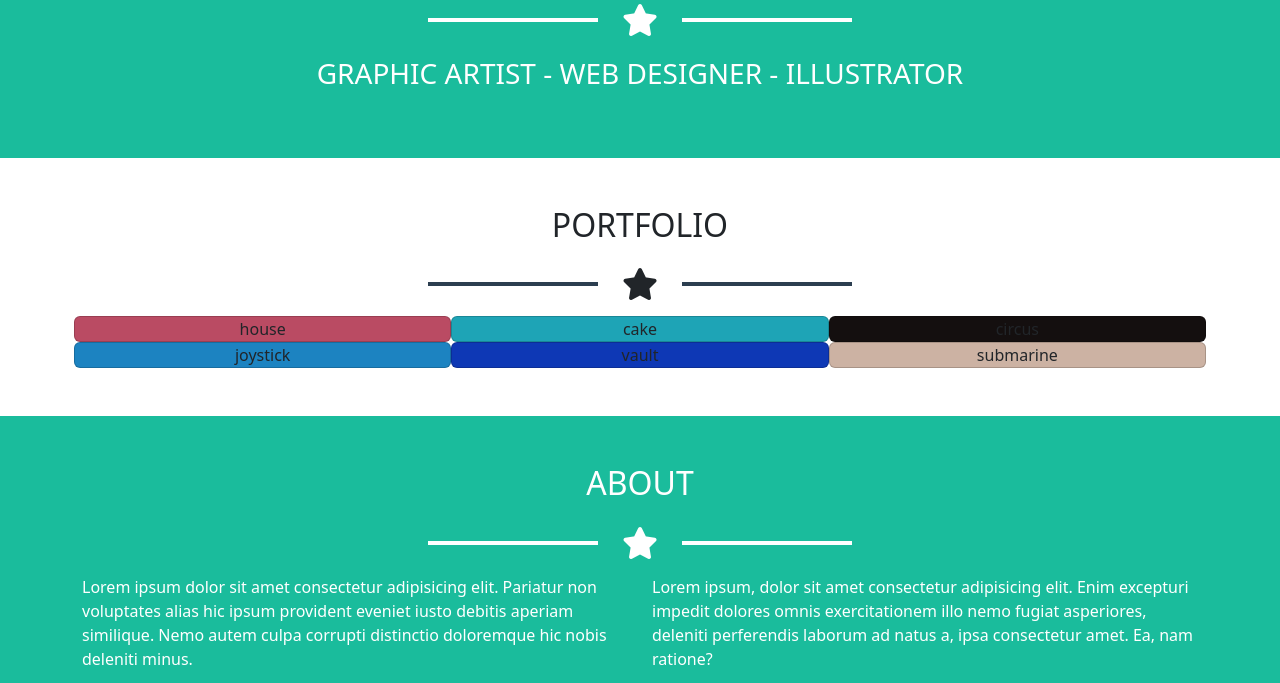
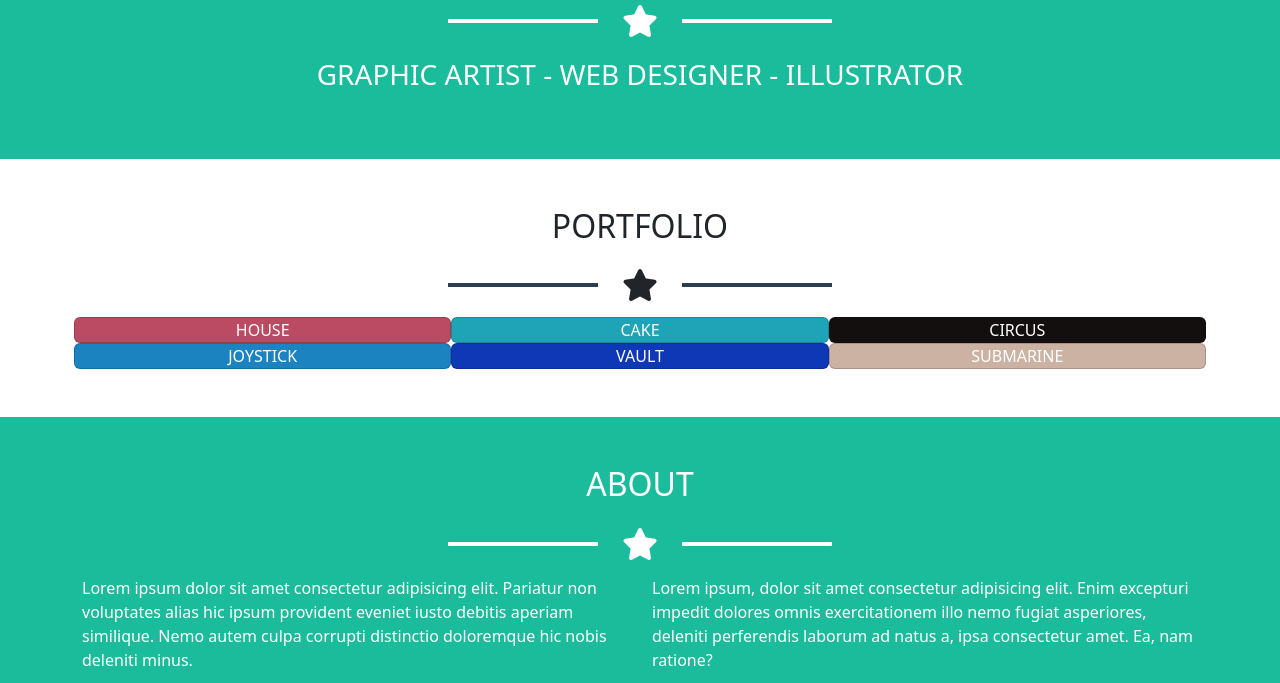
Before and after one commit to Stanghi/html-css-bootstrap-freelancer, a plain HTML site: page index.html in a window 1280 px wide. Shown: the part 526-1209 px from the top of the page. Drawn offline with nearby package versions, Linux system fonts and the light colour scheme.

Commit message:
[fix] comments and spaces

```diff
--- a/assets/css/style.css
+++ b/assets/css/style.css
@@ -1,4 +1,7 @@
 /* ----------------GENERAL---------------- */
+body{
+    overflow-x: hidden;
+}
 
 /* ----------------UTILITY---------------- */
 .debug{
@@ -12,6 +15,15 @@
 
 .uppercase{
     text-transform: uppercase;
+}
+
+.fa-star{
+    font-size: 2rem;
+}
+
+.line-star{
+    width: 150px;
+    height: 4px;
 }
 
 /* ---------------COMPONENTS--------------- */
@@ -40,46 +52,25 @@ header{
 .jumbotron .image{
     height: 225px;
     width: 225px;
+    margin: 0 auto;
+    border-radius: 50%;
     background-color: #2C3E50;
-    border-radius: 50%;
-    margin: 0 auto;
-    margin-top: 65px;
-    margin-bottom: 30px;
 }
 
 .ms-form-msg{
     height: 195px;
+    line-height: 55px;
     border-bottom: 2px solid #CCCCCC;
-    line-height: 55px;
-}
-
-.fa-star{
-    font-size: 2rem;
-}
-
-.line-star-light{
-    width: 170px;
-    height: 4px;
-    background-color: #FFFFFF;
-}
-
-.line-star-dark{
-    width: 170px;
-    height: 4px;
-    background-color: #2C3E50;
 }
 
 /* -----------------FOOTER----------------- */
-
+/* no content */
 
 /* ---------------PALETTE--------------- */
-.jumbotron{
+.jumbotron, .about{
     background-color: #1ABC9C;
 }
 
-.about{
-    background-color: #1ABC9C;
-}
 
 .f-top{
     background-color: #3A546D;
@@ -116,3 +107,11 @@ header{
 .ms-btn{
     background-color: #1ABC9C;
 }
+
+.light{
+    background-color: #FFFFFF;
+}
+
+.dark{
+    background-color: #2C3E50;
+}
--- a/index.html
+++ b/index.html
@@ -5,7 +5,7 @@
         <meta http-equiv="X-UA-Compatible" content="IE=edge">
         <meta name="viewport" content="width=device-width, initial-scale=1.0">
 
-        <!-- CDN BOOTSTRAP -->
+        <!-- CDN Bootstrap -->
         <link rel='stylesheet' href='https://cdnjs.cloudflare.com/ajax/libs/bootstrap/5.2.1/css/bootstrap.min.css' integrity='sha512-siwe/oXMhSjGCwLn+scraPOWrJxHlUgMBMZXdPe2Tnk3I0x3ESCoLz7WZ5NTH6SZrywMY+PB1cjyqJ5jAluCOg==' crossorigin='anonymous'/>
 
         <!-- CDN Font Awesome -->
@@ -33,7 +33,7 @@
                 <div class="container-fluid">
                     <div class="row">
                         <div class="col">
-                            <div class="image"></div>
+                            <div class="image mt-5 mb-5"></div>
                         </div>
                     </div>
 
@@ -44,10 +44,10 @@
                     </div>
 
                     <div class="row mt-3 mb-3 mt-3 mb-3 position-relative">
-                        <div class="col text-center d-flex justify-content-center align-items-center  ">
-                            <div class="line-star-light"></div>
+                        <div class="col text-center d-flex justify-content-center align-items-center">
+                            <div class="line-star light"></div>
                             <i class="fa-solid mx-4 fa-star"></i>
-                            <div class="line-star-light "></div>
+                            <div class="line-star light "></div>
                         </div>
                     </div>
 
@@ -57,7 +57,6 @@
                                 <div class="col uppercase fs-3">
                                     <p>Graphic Artist - Web Designer - Illustrator</p>
                                 </div>
-
                             </div>
                         </div>
                     </div>
@@ -72,15 +71,15 @@
                     </div>
                 </div>
 
-                <div class="row mt-3 mb-3 position-relative">
+                <div class="row mt-3 mb-3">
                     <div class="col text-center d-flex justify-content-center align-items-center  ">
-                        <div class="line-star-dark"></div>
+                        <div class="line-star dark"></div>
                         <i class="fa-solid mx-4 fa-star"></i>
-                        <div class="line-star-dark "></div>
+                        <div class="line-star dark "></div>
                     </div>
                 </div>
 
-                <div class="container">
+                <div class="container text-white uppercase"> <!-- DA TOGLIERE "text-white" e "uppercase" -->
                     <div class="row text-center gx-3 row-cols-xl-3 row-cols-xxl-3 row-cols-lg-3 row-cols-md-2 row-cols-sm-1 row-cols-1">
                         <div class="col card house">house</div>
                         <div class="col card cake">cake</div>
@@ -102,9 +101,9 @@
 
                 <div class="row mt-3 mb-3 position-relative">
                     <div class="col text-center d-flex justify-content-center align-items-center  ">
-                        <div class="line-star-light"></div>
+                        <div class="line-star light"></div>
                         <i class="fa-solid mx-4 fa-star"></i>
-                        <div class="line-star-light "></div>
+                        <div class="line-star light "></div>
                     </div>
                 </div>
 
@@ -138,9 +137,9 @@
 
                 <div class="row mt-3 mb-3 position-relative">
                     <div class="col text-center d-flex justify-content-center align-items-center  ">
-                        <div class="line-star-dark"></div>
+                        <div class="line-star dark"></div>
                         <i class="fa-solid mx-4 fa-star"></i>
-                        <div class="line-star-dark "></div>
+                        <div class="line-star dark "></div>
                     </div>
                 </div>
 
@@ -196,7 +195,6 @@
                             <p>Freelance is a free to use, open source Bootsrap theme created by Start Bootstrap.</p>
                         </div>
                     </div>
-
                 </div>
             </section>
 
@@ -208,5 +206,6 @@
                 </div>
             </section>
         </footer>
+
     </body>
 </html>
```
